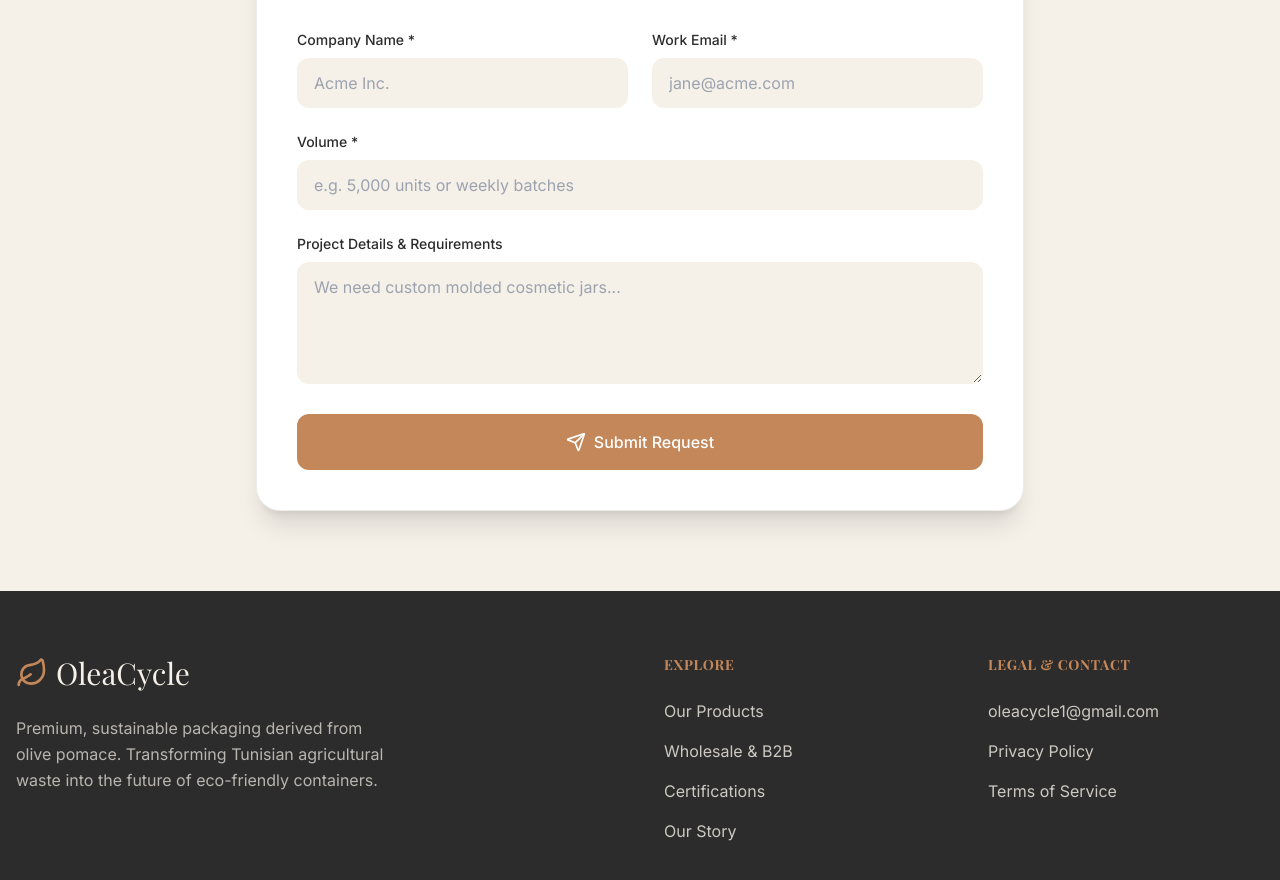
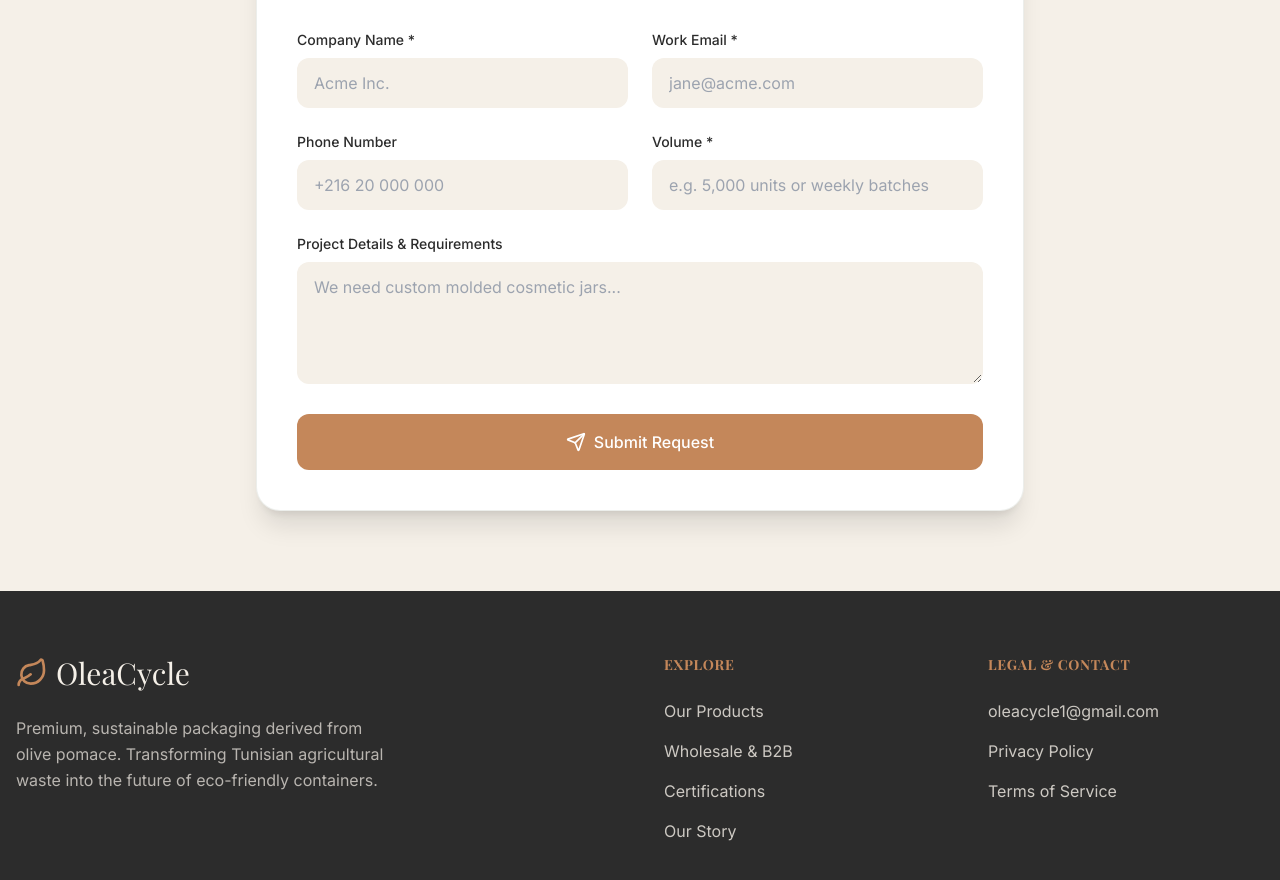
Before and after one commit to charfeddineoussema59-commits/OleaCycle, a React (Vite) app: page /b2b in a window 1280 px wide. Shown: the part 940-1820 px from the top of the page. Built offline with nearby package versions, Linux system fonts and the light colour scheme; a web font is replaced by a local one.

Commit message:
feat: add B2B wholesale portal page with quote request form and Supabase integration

```diff
--- a/src/pages/B2BPortal.tsx
+++ b/src/pages/B2BPortal.tsx
@@ -19,6 +19,7 @@ export const B2BPortalPage = () => {
   const [formData, setFormData] = useState({
     companyName: '',
     email: '',
+    phone: '',
     volume: '',
     details: ''
   });
@@ -38,6 +39,7 @@ export const B2BPortalPage = () => {
           New B2B Quote Request from ${formData.companyName}
 
           Contact Email: ${formData.email}
+          Phone Number: ${formData.phone}
           Volume: ${formData.volume}
 
           Details:
@@ -60,6 +62,7 @@ export const B2BPortalPage = () => {
           {
             company_name: formData.companyName,
             contact_email: formData.email,
+            phone_number: formData.phone,
             estimated_volume: formData.volume,
             requirements_details: formData.details
           }
@@ -71,7 +74,7 @@ export const B2BPortalPage = () => {
       }
 
       setIsSuccess(true);
-      setFormData({ companyName: '', email: '', volume: '', details: '' });
+      setFormData({ companyName: '', email: '', phone: '', volume: '', details: '' });
     } catch (err: any) {
       console.error("Quote submission error:", err);
       setErrorMsg('There was an error submitting your request. Please try again or contact us directly at oleacycle1@gmail.com.');
@@ -173,6 +176,17 @@ export const B2BPortalPage = () => {
                   />
                 </div>
               </div>
+              <div className="grid grid-cols-1 md:grid-cols-2 gap-6">
+                <div>
+                  <label className="block text-sm font-medium text-charcoal mb-2">Phone Number</label>
+                  <input
+                    type="tel"
+                    value={formData.phone}
+                    onChange={(e) => setFormData({...formData, phone: e.target.value})}
+                    className="w-full px-4 py-3 bg-cream rounded-xl focus:outline-none focus:ring-2 focus:ring-olive border border-transparent"
+                    placeholder="+216 20 000 000"
+                  />
+                </div>
                 <div>
                   <label className="block text-sm font-medium text-charcoal mb-2">Volume *</label>
                   <input
@@ -183,6 +197,7 @@ export const B2BPortalPage = () => {
                     className="w-full px-4 py-3 bg-cream rounded-xl focus:outline-none focus:ring-2 focus:ring-olive border border-transparent"
                     placeholder="e.g. 5,000 units or weekly batches"
                   />
+                </div>
               </div>
               <div>
                 <label className="block text-sm font-medium text-charcoal mb-2">Project Details & Requirements</label>
```
Lines whose indentation alone changed are shown as unchanged.
